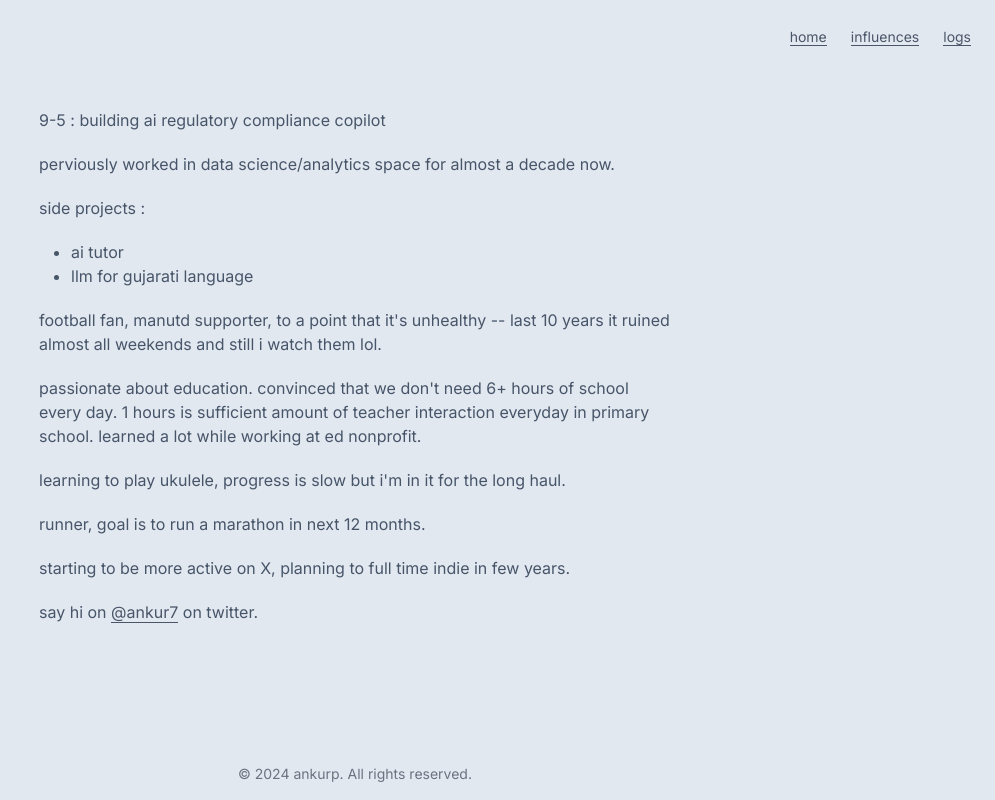
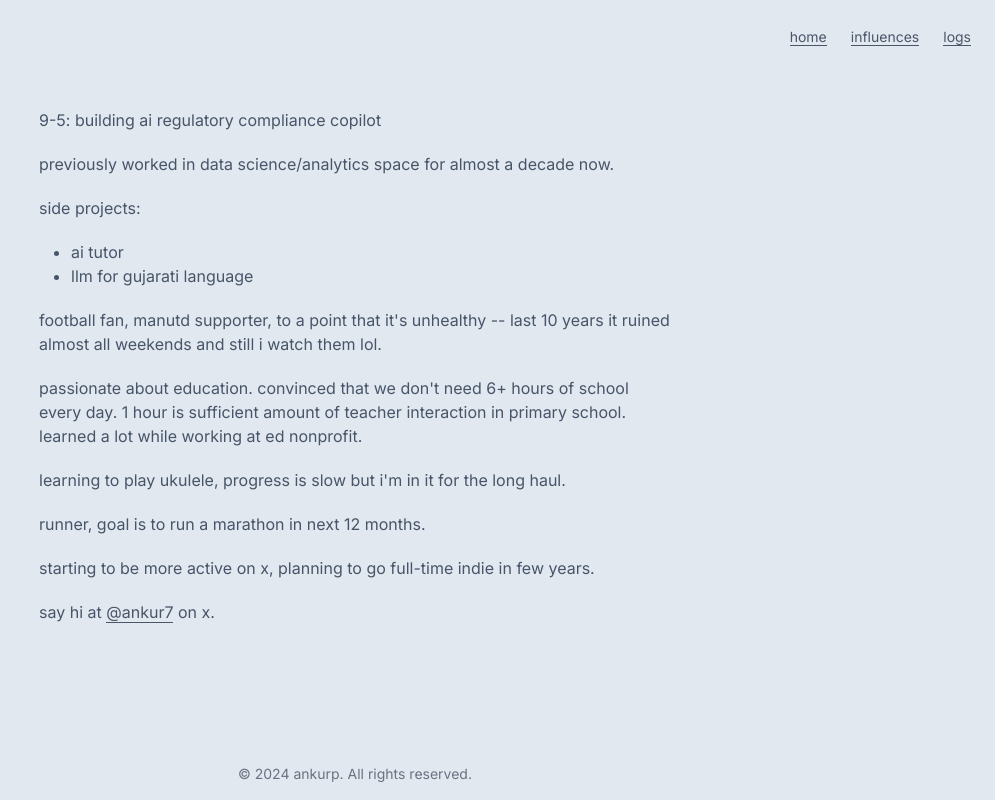
Before and after one commit to ankurkpatel/ankurkpatel.github.io, a React (Vite) app: page / in a window 1280 px wide. Shown: the whole page, without its empty margins (285-1280 px from the left). Built offline with nearby package versions, Linux system fonts and the light colour scheme.

Commit message:
update routing, correct grammar in lp

```diff
--- a/src/main.jsx
+++ b/src/main.jsx
@@ -1,12 +1,12 @@
 import React from 'react'
 import ReactDOM from 'react-dom/client'
-import { createBrowserRouter, RouterProvider } from 'react-router-dom'
+import { createBrowserRouter, createHashRouter, RouterProvider } from 'react-router-dom'
 import App from './App'
 import Home from './pages/Home'
 import Influences from './pages/Influences'
 import Log from './pages/Log'
 
-const router = createBrowserRouter([
+const router = createHashRouter([
   {
     path: "/",
     element: <App />,
--- a/src/mdFiles/LP.md
+++ b/src/mdFiles/LP.md
@@ -1,23 +1,19 @@
+9-5: building ai regulatory compliance copilot
 
+previously worked in data science/analytics space for almost a decade now.
 
-
-9-5 : building ai regulatory compliance copilot
-
-perviously worked in data science/analytics space for almost a decade now.
-
-side projects :
+side projects:
 - ai tutor
 - llm for gujarati language
 
-
 football fan, manutd supporter, to a point that it's unhealthy -- last 10 years it ruined almost all weekends and still i watch them lol.
 
-passionate about education. convinced that we don't need 6+ hours of school every day. 1 hours is sufficient amount of teacher interaction everyday in primary school. learned a lot while working at ed nonprofit.
+passionate about education. convinced that we don't need 6+ hours of school every day. 1 hour is sufficient amount of teacher interaction in primary school. learned a lot while working at ed nonprofit.
 
 learning to play ukulele, progress is slow but i'm in it for the long haul.
 
 runner, goal is to run a marathon in next 12 months.
 
-starting to be more active on X, planning to full time indie in few years.
+starting to be more active on x, planning to go full-time indie in few years.
 
-say hi on [@ankur7](https://x.com/_ankur7) on twitter.
+say hi at [@ankur7](https://x.com/_ankur7) on x.
```
